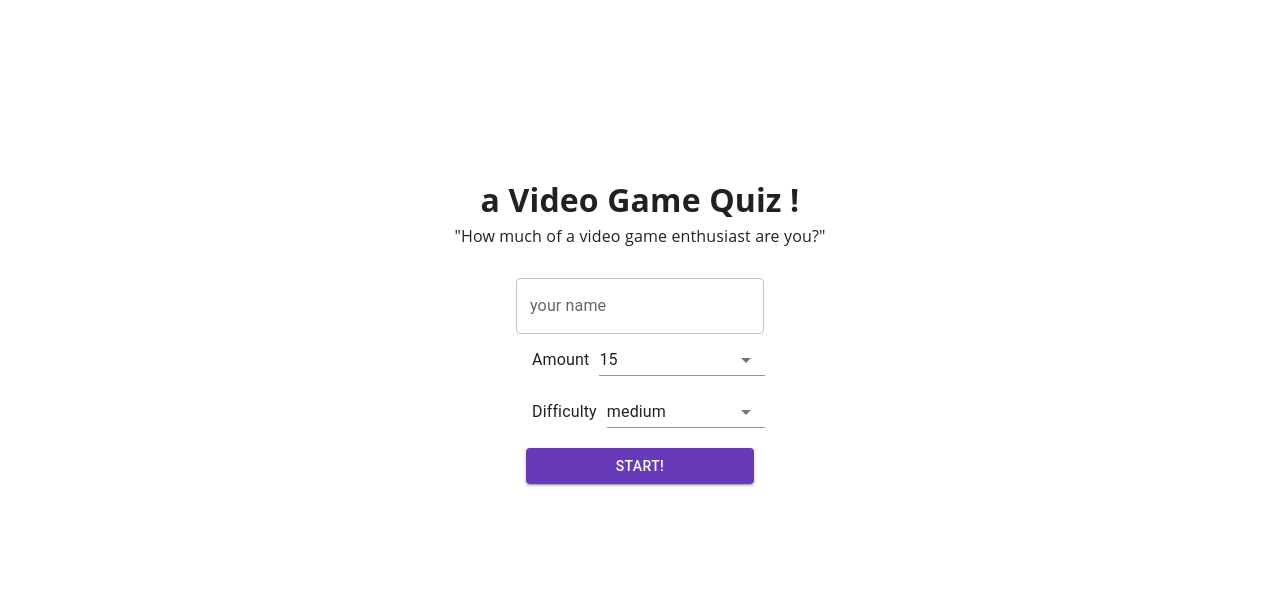
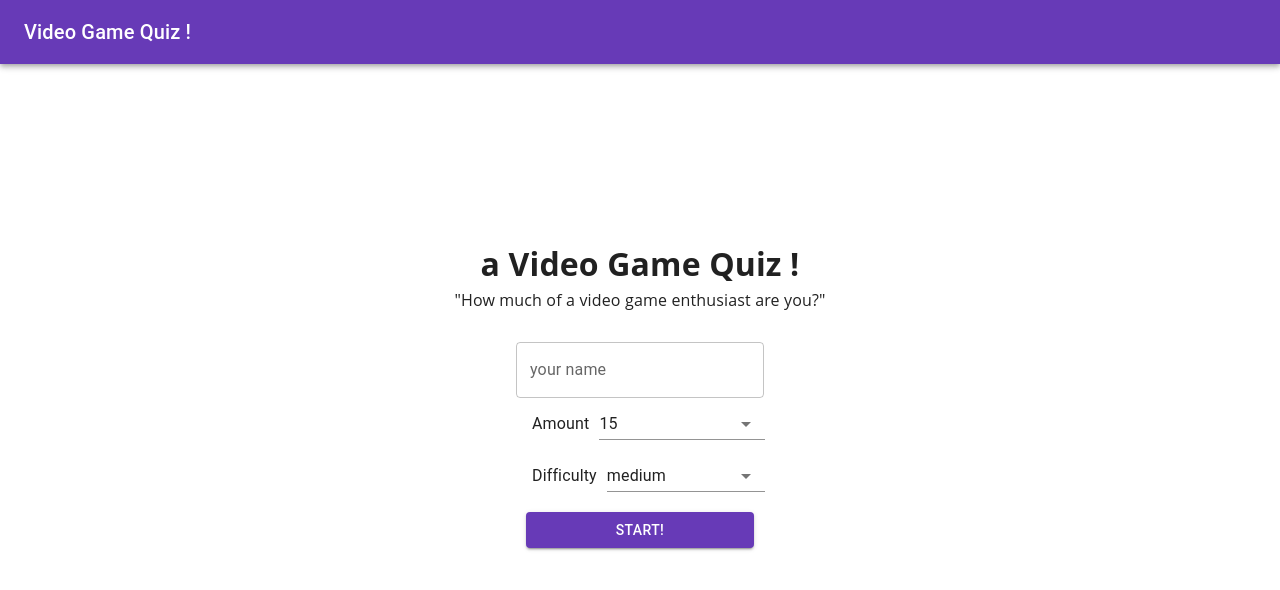
Before and after one commit to 2wisdom/I-Quiz, a React (Vite) app: page / in a window 1280 px wide. Shown: the top 590 px of the page. Built offline with nearby package versions, Linux system fonts and the light colour scheme.

Commit message:
navbar 추가

```diff
--- /dev/null
+++ b/src/components/Navbar.tsx
@@ -0,0 +1,15 @@
+import { AppBar, Box, Toolbar, Typography } from "@mui/material";
+
+export default function Navbar() {
+  return (
+    <Box sx={{ flexGrow: 1 }}>
+      <AppBar position="static">
+        <Toolbar>
+          <Typography variant="h6" component="div" sx={{ flexGrow: 1 }}>
+            Video Game Quiz !
+          </Typography>
+        </Toolbar>
+      </AppBar>
+    </Box>
+  );
+}
--- a/src/main.tsx
+++ b/src/main.tsx
@@ -9,6 +9,7 @@
 import ErrorPage from "./pages/error-page.tsx";
 import { Global } from "@emotion/react";
 import global from "./style/global.css";
+import Navbar from "./components/Navbar.tsx";
 
 // Create a client
 const queryClient = new QueryClient({
@@ -40,8 +41,8 @@
       <ThemeProvider theme={theme}>
         <CssBaseline />
         <Global styles={global} />
+        <Navbar />
         <RouterProvider router={router} />
-        {/* <App /> */}
       </ThemeProvider>
     </QueryClientProvider>
   </React.StrictMode>
```
